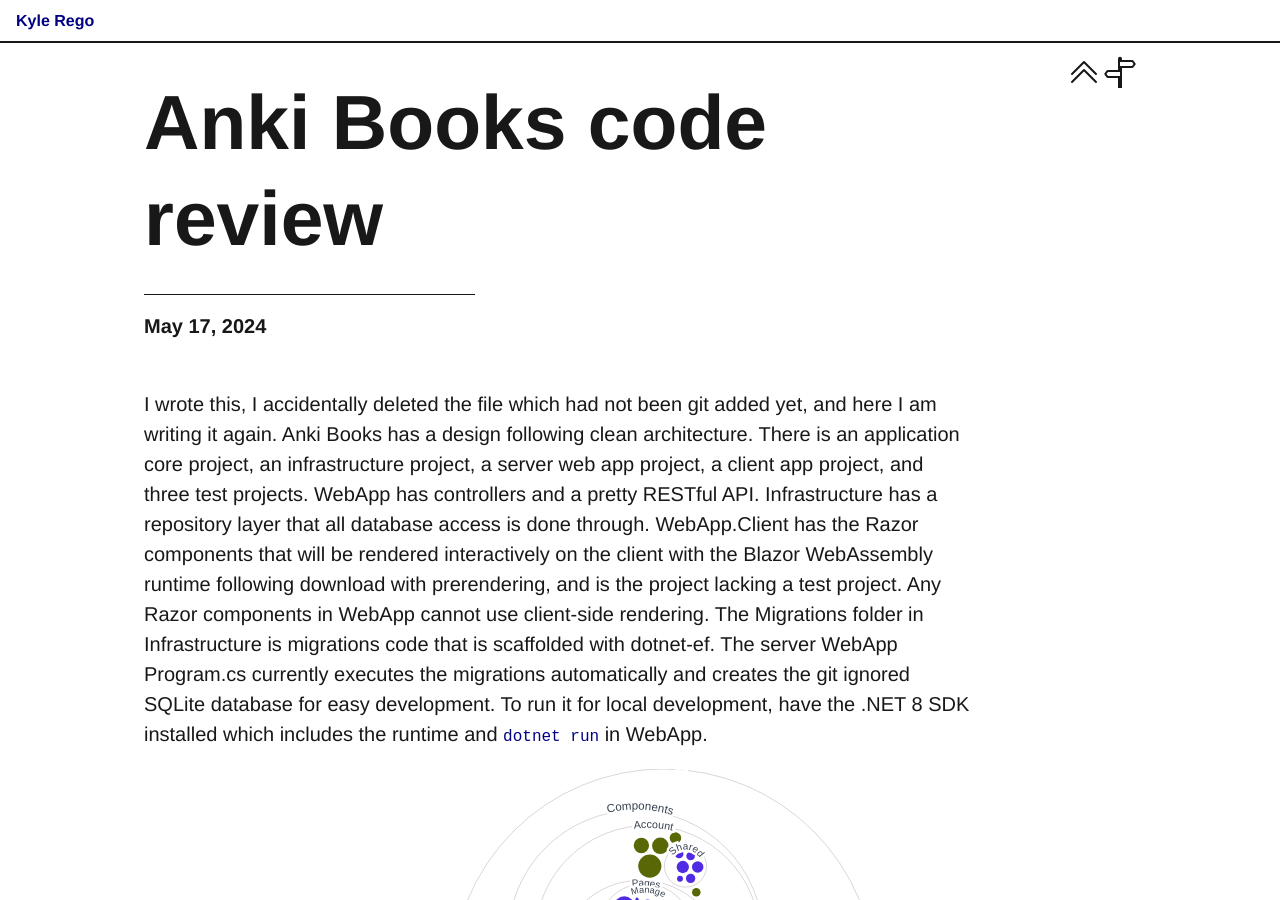
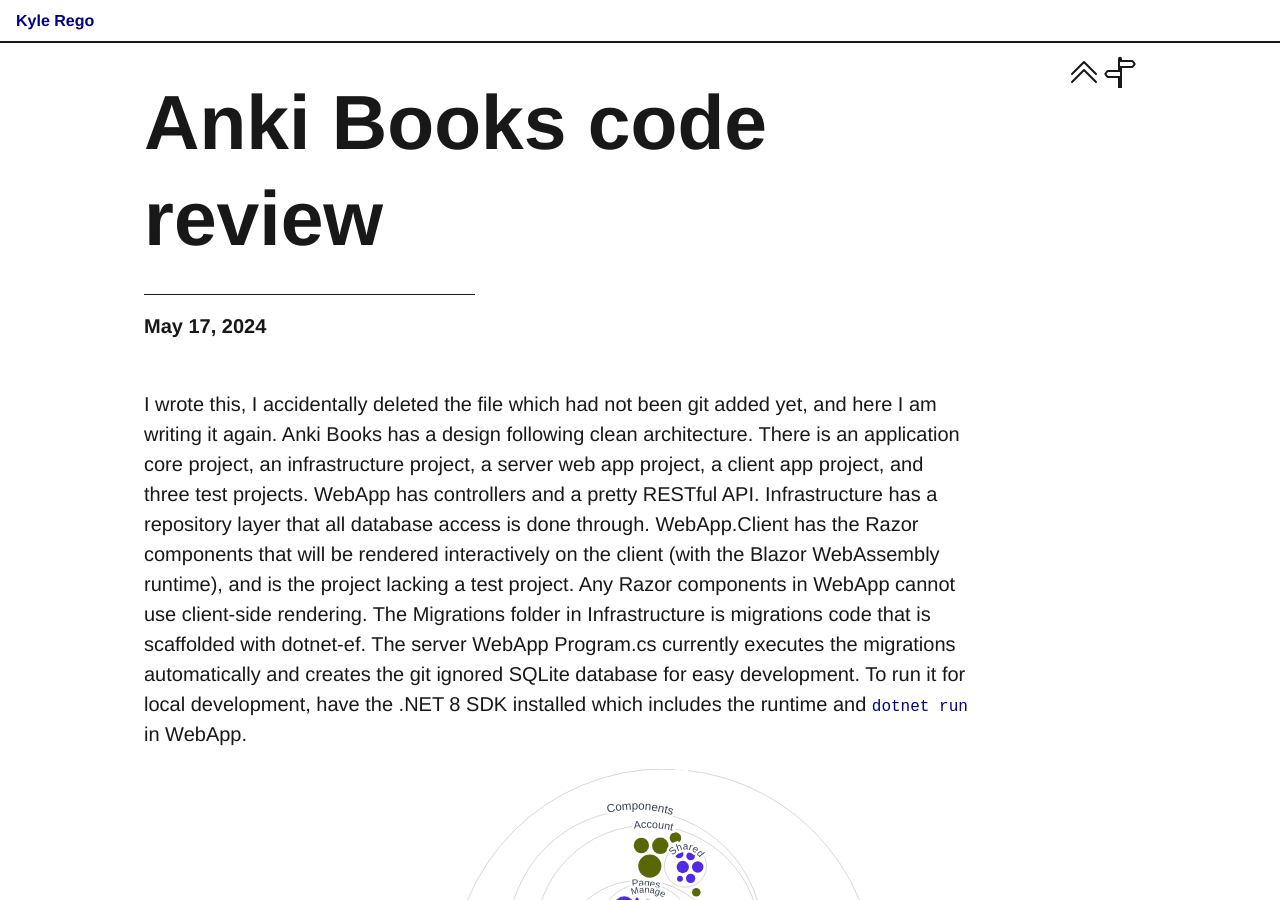
Before and after one commit to KyleRego/KyleRego.github.io, a Jekyll site: the page built from collections/_posts/2024-05-17-ankibooks-code-review.markdown, in a window 1280 px wide and 900 px high. Built offline with Jekyll 4.4.1, drawn with Linux system fonts in a browser that asks for light colours.

Commit message:
Remove a small detail to improve flow of post

```diff
--- a/collections/_posts/2024-05-17-ankibooks-code-review.markdown
+++ b/collections/_posts/2024-05-17-ankibooks-code-review.markdown
@@ -8,6 +8,6 @@
 mathjax: false
 ---
 
-I wrote this, I accidentally deleted the file which had not been git added yet, and here I am writing it again. Anki Books has a design following clean architecture. There is an application core project, an infrastructure project, a server web app project, a client app project, and three test projects. WebApp has controllers and a pretty RESTful API. Infrastructure has a repository layer that all database access is done through. WebApp.Client has the Razor components that will be rendered interactively on the client with the Blazor WebAssembly runtime following download with prerendering, and is the project lacking a test project. Any Razor components in WebApp cannot use client-side rendering. The Migrations folder in Infrastructure is migrations code that is scaffolded with dotnet-ef. The server WebApp Program.cs currently executes the migrations automatically and creates the git ignored SQLite database for easy development. To run it for local development, have the .NET 8 SDK installed which includes the runtime and `dotnet run` in WebApp.
+I wrote this, I accidentally deleted the file which had not been git added yet, and here I am writing it again. Anki Books has a design following clean architecture. There is an application core project, an infrastructure project, a server web app project, a client app project, and three test projects. WebApp has controllers and a pretty RESTful API. Infrastructure has a repository layer that all database access is done through. WebApp.Client has the Razor components that will be rendered interactively on the client (with the Blazor WebAssembly runtime), and is the project lacking a test project. Any Razor components in WebApp cannot use client-side rendering. The Migrations folder in Infrastructure is migrations code that is scaffolded with dotnet-ef. The server WebApp Program.cs currently executes the migrations automatically and creates the git ignored SQLite database for easy development. To run it for local development, have the .NET 8 SDK installed which includes the runtime and `dotnet run` in WebApp.
 
 ![SVG Diagram representation of Anki Books (.NET version)](assets/ankibooks-diagram-5-17-2024.svg)
```
